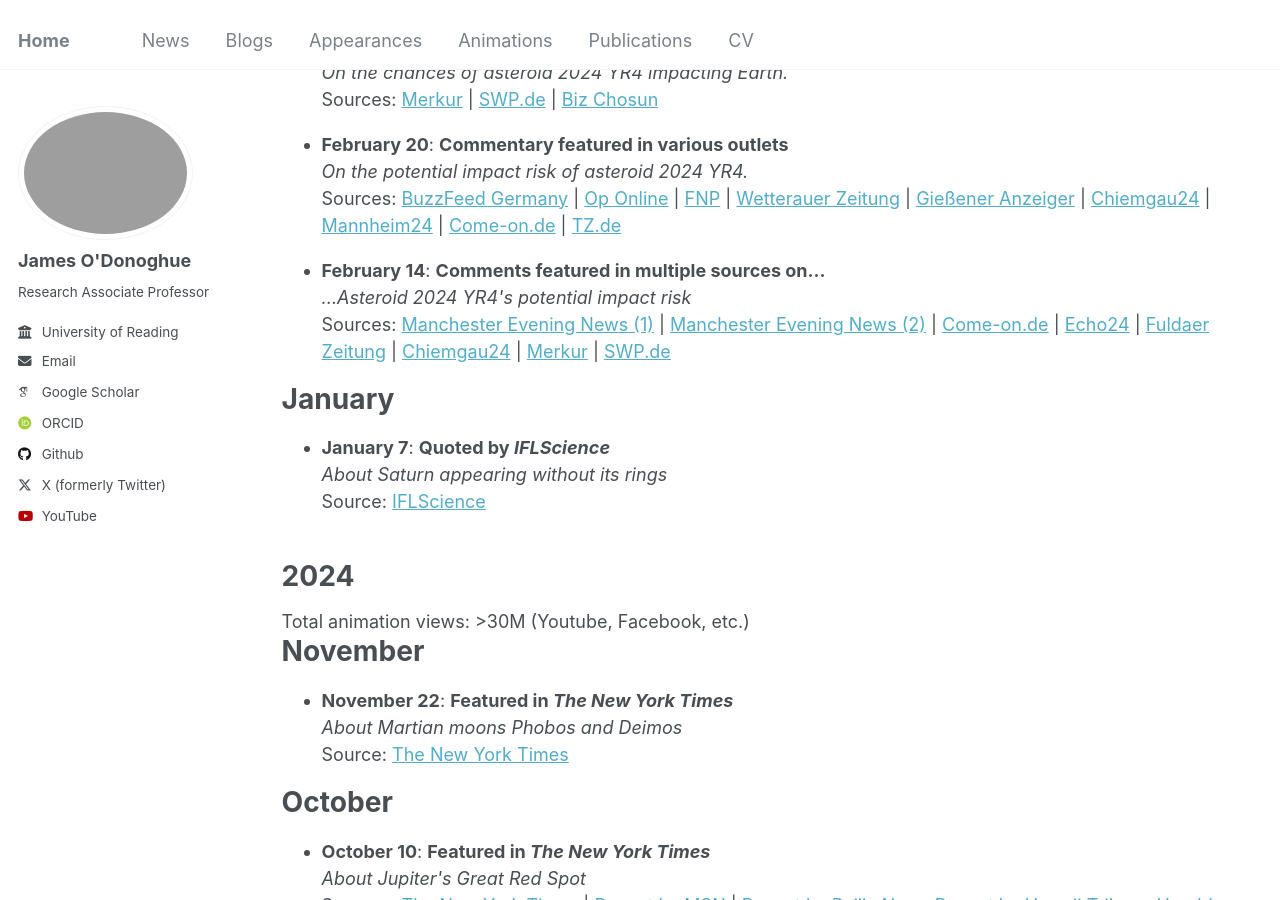
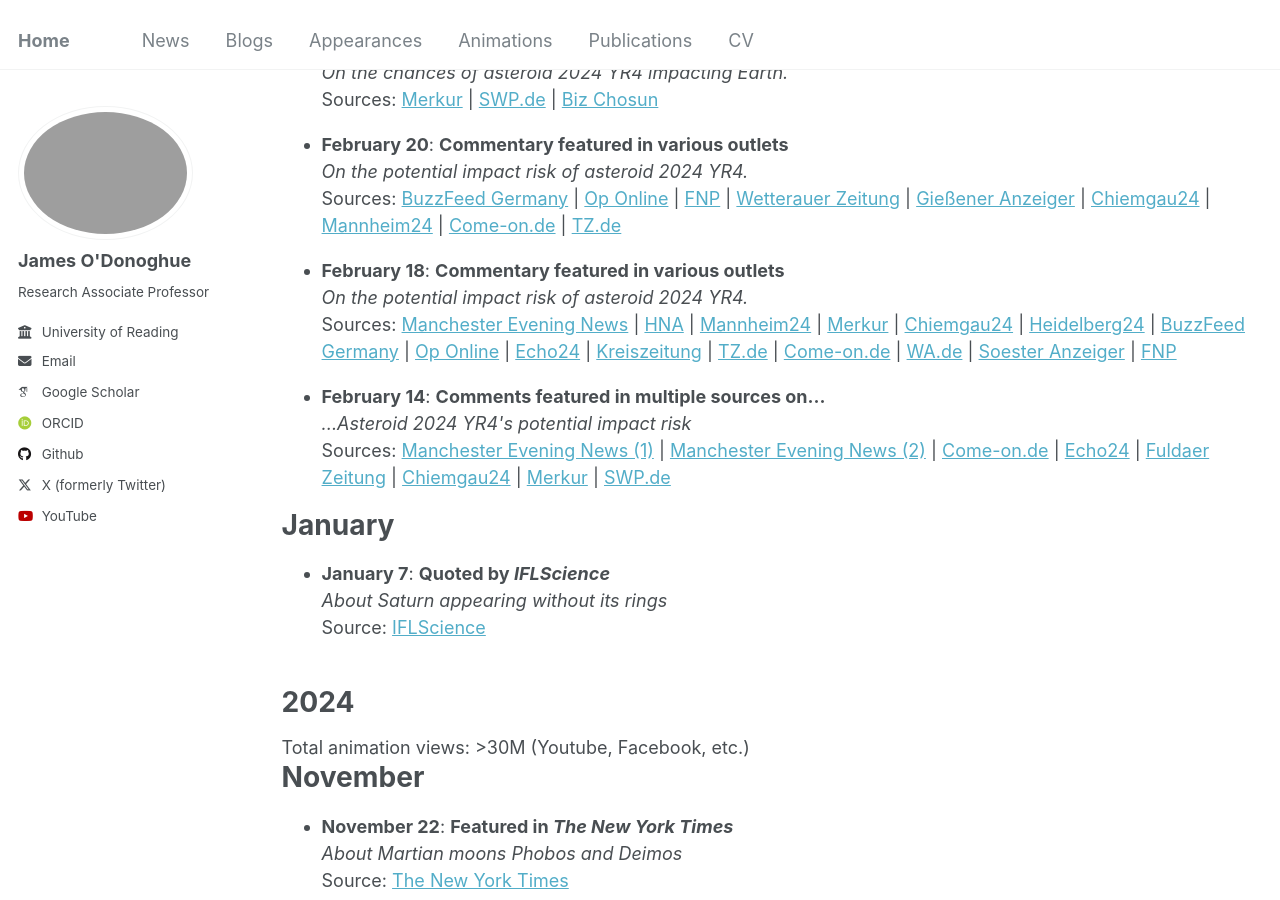
Before and after one commit to odonoghuespace/odonoghuespace.github.io, a Jekyll site: the page built from _pages/news.html, in a window 1280 px wide and 900 px high, scrolled down 1168 px. Built offline with Jekyll 4.4.1, drawn with Linux system fonts in a browser that asks for light colours; some web fonts are replaced.

Commit message:
Update news.html

```diff
--- a/_pages/news.html
+++ b/_pages/news.html
@@ -161,6 +161,28 @@ author_profile: true
     <a href="https://www.mannheim24.de/welt/fachleute-zum-asteroiden-2024-yr4-gibt-keine-systeme-die-einen-asteroideneinschlag-verhindern-zr-93578336.html">Mannheim24</a> |
     <a href="https://www.come-on.de/deutschland-welt/einschlagwahrscheinlichkeit-von-asteroid-2024-yr4-steigt-laut-nasa-nochmals-zr-93580814.html">Come-on.de</a> |
     <a href="https://www.tz.de/wissen/einschlagwahrscheinlichkeit-von-asteroid-2024-yr4-steigt-laut-nasa-nochmals-zr-93580814.html">TZ.de</a>
+  </li>
+</ul>
+
+<ul>
+  <li><strong>February 18</strong>: <strong>Commentary featured in various outlets</strong><br>
+    <em>On the potential impact risk of asteroid 2024 YR4.</em><br>
+    Sources:
+    <a href="https://www.manchestereveningnews.co.uk/news/uk-news/nasa-scientist-asteroid-2024-yr4-31026226">Manchester Evening News</a> |
+    <a href="https://www.hna.de/wissen/fachleute-zum-asteroiden-2024-yr4-gibt-keine-systeme-die-einen-asteroideneinschlag-verhindern-zr-93578336.html">HNA</a> |
+    <a href="https://www.mannheim24.de/welt/fachleute-zum-asteroiden-2024-yr4-gibt-keine-systeme-die-einen-asteroideneinschlag-verhindern-zr-93578336.html">Mannheim24</a> |
+    <a href="https://www.merkur.de/wissen/fachleute-zum-asteroiden-2024-yr4-gibt-keine-systeme-die-einen-asteroideneinschlag-verhindern-zr-93578336.html">Merkur</a> |
+    <a href="https://www.chiemgau24.de/welt/wissen/fachleute-zum-asteroiden-2024-yr4-gibt-keine-systeme-die-einen-asteroideneinschlag-verhindern-zr-93578336.html">Chiemgau24</a> |
+    <a href="https://www.heidelberg24.de/welt/fachleute-zum-asteroiden-2024-yr4-gibt-keine-systeme-die-einen-asteroideneinschlag-verhindern-zr-93578336.html">Heidelberg24</a> |
+    <a href="https://www.buzzfeed.de/welt/fachleute-zum-asteroiden-2024-yr4-gibt-keine-systeme-die-einen-asteroideneinschlag-verhindern-zr-93578336.html">BuzzFeed Germany</a> |
+    <a href="https://www.op-online.de/welt/fachleute-zum-asteroiden-2024-yr4-gibt-keine-systeme-die-einen-asteroideneinschlag-verhindern-zr-93578336.html">Op Online</a> |
+    <a href="https://www.echo24.de/welt/fachleute-zum-asteroiden-2024-yr4-gibt-keine-systeme-die-einen-asteroideneinschlag-verhindern-zr-93578336.html">Echo24</a> |
+    <a href="https://www.kreiszeitung.de/wissen/fachleute-zum-asteroiden-2024-yr4-gibt-keine-systeme-die-einen-asteroideneinschlag-verhindern-zr-93578336.html">Kreiszeitung</a> |
+    <a href="https://www.tz.de/wissen/fachleute-zum-asteroiden-2024-yr4-gibt-keine-systeme-die-einen-asteroideneinschlag-verhindern-zr-93578336.html">TZ.de</a> |
+    <a href="https://www.come-on.de/deutschland-welt/fachleute-zum-asteroiden-2024-yr4-gibt-keine-systeme-die-einen-asteroideneinschlag-verhindern-zr-93578336.html">Come-on.de</a> |
+    <a href="https://www.wa.de/leben/wissen/fachleute-zum-asteroiden-2024-yr4-gibt-keine-systeme-die-einen-asteroideneinschlag-verhindern-zr-93578336.html">WA.de</a> |
+    <a href="https://www.soester-anzeiger.de/deutschland-welt/fachleute-zum-asteroiden-2024-yr4-gibt-keine-systeme-die-einen-asteroideneinschlag-verhindern-zr-93578336.html">Soester Anzeiger</a> |
+    <a href="https://www.fnp.de/welt/fachleute-zum-asteroiden-2024-yr4-gibt-keine-systeme-die-einen-asteroideneinschlag-verhindern-zr-93578336.html">FNP</a>
   </li>
 </ul>
 
```
